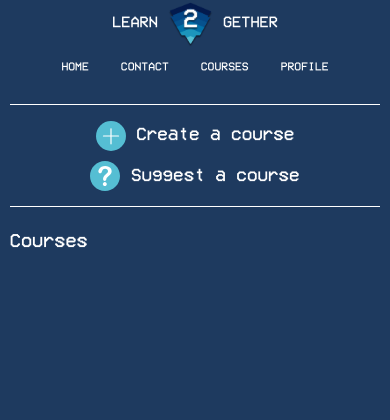
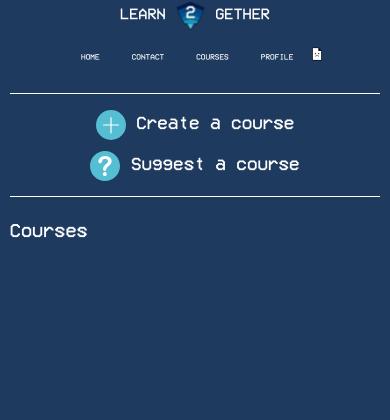
Before and after one commit to gijsvanlokven/hackathon2019, a PHP site: page /pages/courses.php in a window 390 px wide. Shown: the top 420 px of the page. Run offline with PHP 8.4, Linux system fonts and the light colour scheme.

Commit message:
Header fix

```diff
--- a/public/stylesheets/headerStylePartials.css
+++ b/public/stylesheets/headerStylePartials.css
@@ -59,18 +59,8 @@ header
 .menu-item>a{
     color: white;
 }
-@media only screen and (max-width: 639px) {
-    .headerlogo{
-        width: 12vw;
-    }
-    .headerContainer{
-        font-size: 4vw;
-    }
-    .menu{
-        font-size: 3vw;
-    }
-}
-@media only screen and (max-width: 639px) {
+
+@media only screen and (min-width: 639px) {
 
     .headerlogo{
         width: 12vw;
@@ -79,7 +69,7 @@ header
         font-size: 4vw;
     }
     .menu{
-        font-size: 3vw;
+        font-size: 2vw;
     }
     .headerProfilePicMenu{
         display: none;
```
